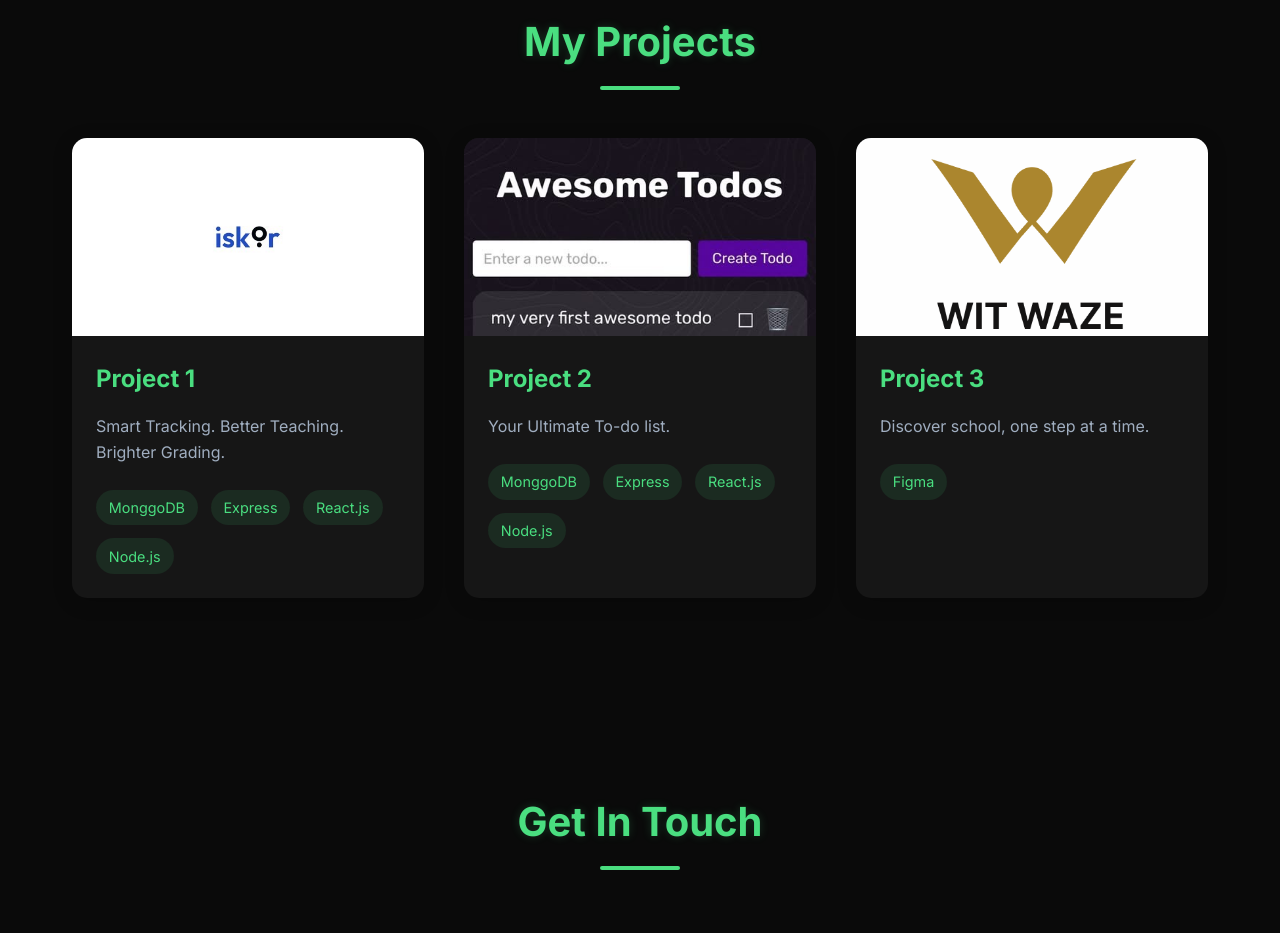
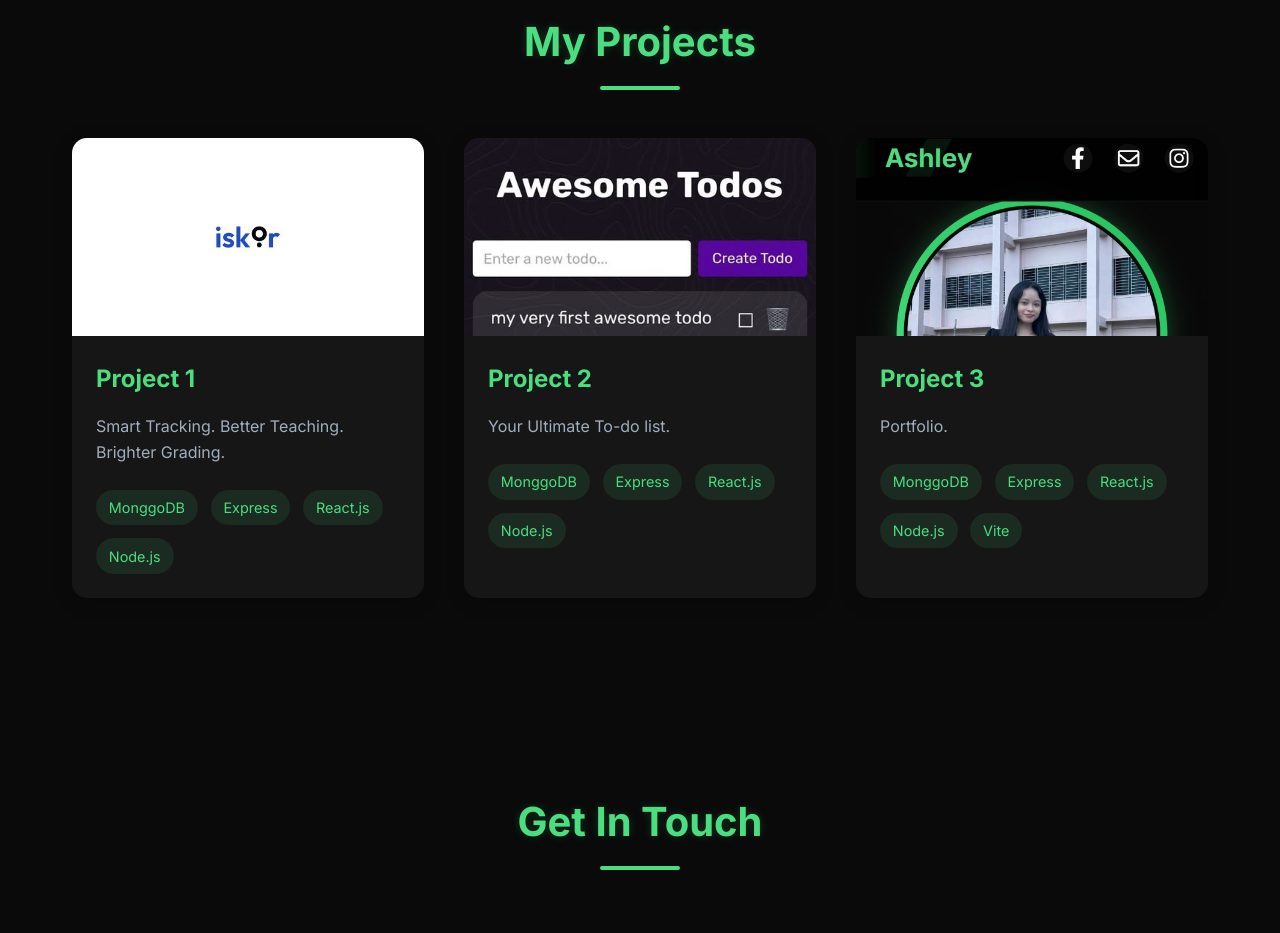
Before and after one commit to Caromay/portfolio, a React (Vite) app in the folder vite-myportfolio/: page / in a window 1280 px wide. Shown: the part 1780-2713 px from the top of the page. Built offline with nearby package versions, Linux system fonts and the light colour scheme.

Commit message:
initial commit

```diff
--- a/vite-myportfolio/src/App.jsx
+++ b/vite-myportfolio/src/App.jsx
@@ -165,7 +165,7 @@ I focus on user-centered design principles to build products
                   <a href="https://iskor-isbb.onrender.com/#/get-started" className="project-link">
                     <i className="fas fa-external-link-alt"></i>
                   </a>
-                  <a href="https://iskor-isbb.onrender.com/#/get-started" className="project-link">
+                  <a href="https://github.com/Gemperle-Student/iskormain" className="project-link">
                     <i className="fab fa-github"></i>
                   </a>
                 </div>
@@ -189,7 +189,7 @@ I focus on user-centered design principles to build products
                   <a href="https://awesometodosapp-31v7.onrender.com" className="project-link">
                     <i className="fas fa-external-link-alt"></i>
                   </a>
-                  <a href="https://awesometodosapp-31v7.onrender.com" className="project-link">
+                  <a href="https://github.com/Caromay/awesometodosapp" className="project-link">
                     <i className="fab fa-github"></i>
                   </a>
                 </div>
@@ -208,21 +208,25 @@ I focus on user-centered design principles to build products
 
             <div className="project-card">
               <div className="project-image">
-                <img src="/images/witwaze.png" alt="Wit Waze" />
+                <img src="/images/portfolio.jpg" alt="My Portfolio" />
                 <div className="project-overlay">
-                  <a href="https://www.figma.com/design/m2FLzwCdyrv2wuD3b7A1gS/Wireframe-Wit-Waze-?node-id=447-90&t=f2HMd0ONrNQW8FGV-0" className="project-link">
+                  <a href="https://portfolio-1-qi7f.onrender.com/" className="project-link">
                     <i className="fas fa-external-link-alt"></i>
                   </a>
-                  <a href="https://www.figma.com/design/m2FLzwCdyrv2wuD3b7A1gS/Wireframe-Wit-Waze-?node-id=447-90&t=f2HMd0ONrNQW8FGV-0" className="project-link">
+                  <a href="https://github.com/Caromay/portfolio" className="project-link">
                     <i className="fab fa-github"></i>
                   </a>
                 </div>
               </div>
               <div className="project-content">
                 <h3>Project 3</h3>
-                <p>Discover school, one step at a time.</p>
+                <p>Portfolio.</p>
                 <div className="project-tech">
-                  <span>Figma</span>
+                <span>MonggoDB</span>
+                  <span>Express</span>
+                  <span>React.js</span>
+                  <span>Node.js</span>
+                  <span>Vite</span>
                 </div>
               </div>
             </div>
```
Also changed, not shown: vite-myportfolio/public/images/portfolio.jpg (added).
